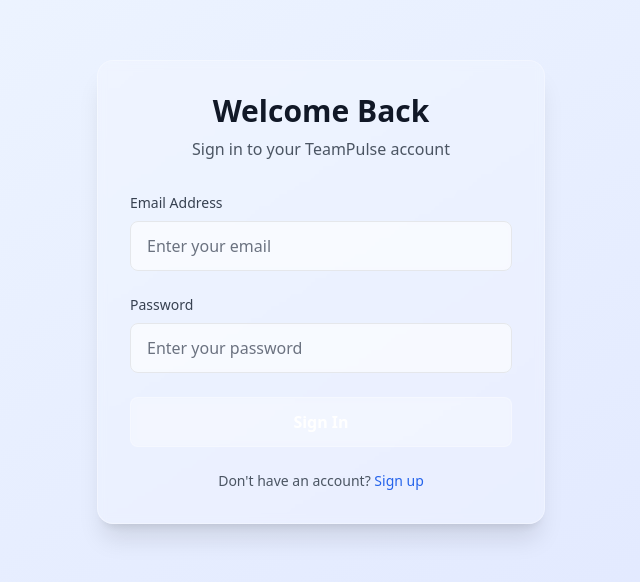
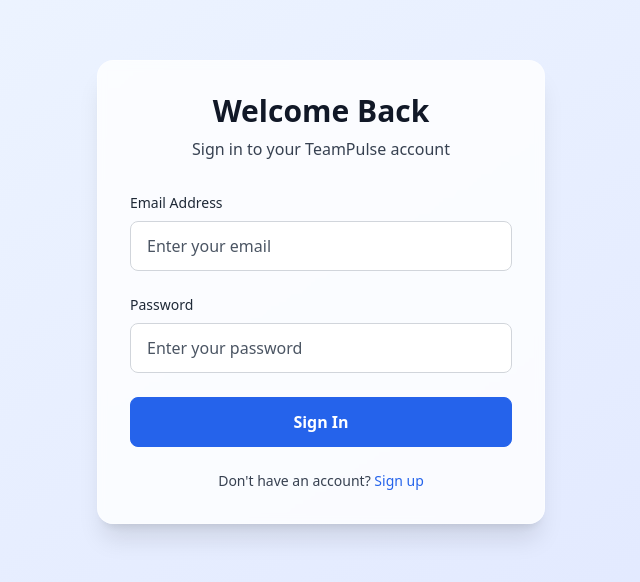
Before and after one commit to fidelfunez/TeamPulse, a React (Vite) app in the folder frontend/: page /login in a window 1280 px wide. Shown: the part 108-690 px from the top of the page, without its empty margins (319-959 px from the left). Built offline with nearby package versions, Linux system fonts and the light colour scheme; no server answers.

Commit message:
Fix text visibility issues in login and dashboard components

```diff
--- a/frontend/src/components/Auth/LoginForm.tsx
+++ b/frontend/src/components/Auth/LoginForm.tsx
@@ -18,12 +18,12 @@
   return (
     <div className="min-h-screen flex items-center justify-center bg-gradient-to-br from-blue-50 to-indigo-100 dark:from-gray-900 dark:to-gray-800 p-4">
       <div className="w-full max-w-md">
-        <div className="bg-white/20 backdrop-blur-sm rounded-2xl shadow-xl border border-white/30 p-8">
+        <div className="bg-white/80 dark:bg-gray-800/80 backdrop-blur-sm rounded-2xl shadow-xl border border-white/30 dark:border-gray-700/30 p-8">
           <div className="text-center mb-8">
             <h1 className="text-3xl font-bold text-gray-900 dark:text-white mb-2">
               Welcome Back
             </h1>
-            <p className="text-gray-600 dark:text-gray-300">
+            <p className="text-gray-700 dark:text-gray-200">
               Sign in to your TeamPulse account
             </p>
           </div>
@@ -36,7 +36,7 @@
             )}
 
             <div>
-              <label htmlFor="email" className="block text-sm font-medium text-gray-700 dark:text-gray-300 mb-2">
+              <label htmlFor="email" className="block text-sm font-medium text-gray-800 dark:text-gray-200 mb-2">
                 Email Address
               </label>
               <input
@@ -44,14 +44,14 @@
                 type="email"
                 value={email}
                 onChange={(e) => setEmail(e.target.value)}
-                className="w-full px-4 py-3 bg-white/50 dark:bg-gray-800/50 backdrop-blur-sm border border-gray-200 dark:border-gray-700 rounded-lg focus:ring-2 focus:ring-blue-500 focus:border-transparent transition-all duration-200 text-gray-900 dark:text-white placeholder-gray-500 dark:placeholder-gray-400"
+                className="w-full px-4 py-3 bg-white/90 dark:bg-gray-700/90 backdrop-blur-sm border border-gray-300 dark:border-gray-600 rounded-lg focus:ring-2 focus:ring-blue-500 focus:border-transparent transition-all duration-200 text-gray-900 dark:text-white placeholder-gray-600 dark:placeholder-gray-300"
                 placeholder="Enter your email"
                 required
               />
             </div>
 
             <div>
-              <label htmlFor="password" className="block text-sm font-medium text-gray-700 dark:text-gray-300 mb-2">
+              <label htmlFor="password" className="block text-sm font-medium text-gray-800 dark:text-gray-200 mb-2">
                 Password
               </label>
               <input
@@ -59,7 +59,7 @@
                 type="password"
                 value={password}
                 onChange={(e) => setPassword(e.target.value)}
-                className="w-full px-4 py-3 bg-white/50 dark:bg-gray-800/50 backdrop-blur-sm border border-gray-200 dark:border-gray-700 rounded-lg focus:ring-2 focus:ring-blue-500 focus:border-transparent transition-all duration-200 text-gray-900 dark:text-white placeholder-gray-500 dark:placeholder-gray-400"
+                className="w-full px-4 py-3 bg-white/90 dark:bg-gray-700/90 backdrop-blur-sm border border-gray-300 dark:border-gray-600 rounded-lg focus:ring-2 focus:ring-blue-500 focus:border-transparent transition-all duration-200 text-gray-900 dark:text-white placeholder-gray-600 dark:placeholder-gray-300"
                 placeholder="Enter your password"
                 required
               />
@@ -68,14 +68,14 @@
             <button
               type="submit"
               disabled={isLoading}
-              className="w-full bg-white/20 backdrop-blur-sm text-white font-bold py-3 px-6 rounded-lg border border-white/30 hover:bg-white/30 focus:ring-2 focus:ring-white/50 focus:outline-none transition-all duration-200 disabled:opacity-50 disabled:cursor-not-allowed"
+              className="w-full bg-blue-600 hover:bg-blue-700 text-white font-bold py-3 px-6 rounded-lg border border-blue-600 hover:border-blue-700 focus:ring-2 focus:ring-blue-500 focus:outline-none transition-all duration-200 disabled:opacity-50 disabled:cursor-not-allowed"
             >
               {isLoading ? 'Signing in...' : 'Sign In'}
             </button>
           </form>
 
           <div className="mt-6 text-center">
-            <p className="text-sm text-gray-600 dark:text-gray-400">
+            <p className="text-sm text-gray-700 dark:text-gray-200">
               Don't have an account?{' '}
               <a href="/register" className="text-blue-600 dark:text-blue-400 hover:underline font-medium">
                 Sign up
```
Also changed, not shown: frontend/src/components/Dashboard/Dashboard.tsx (+22 -22 lines).
